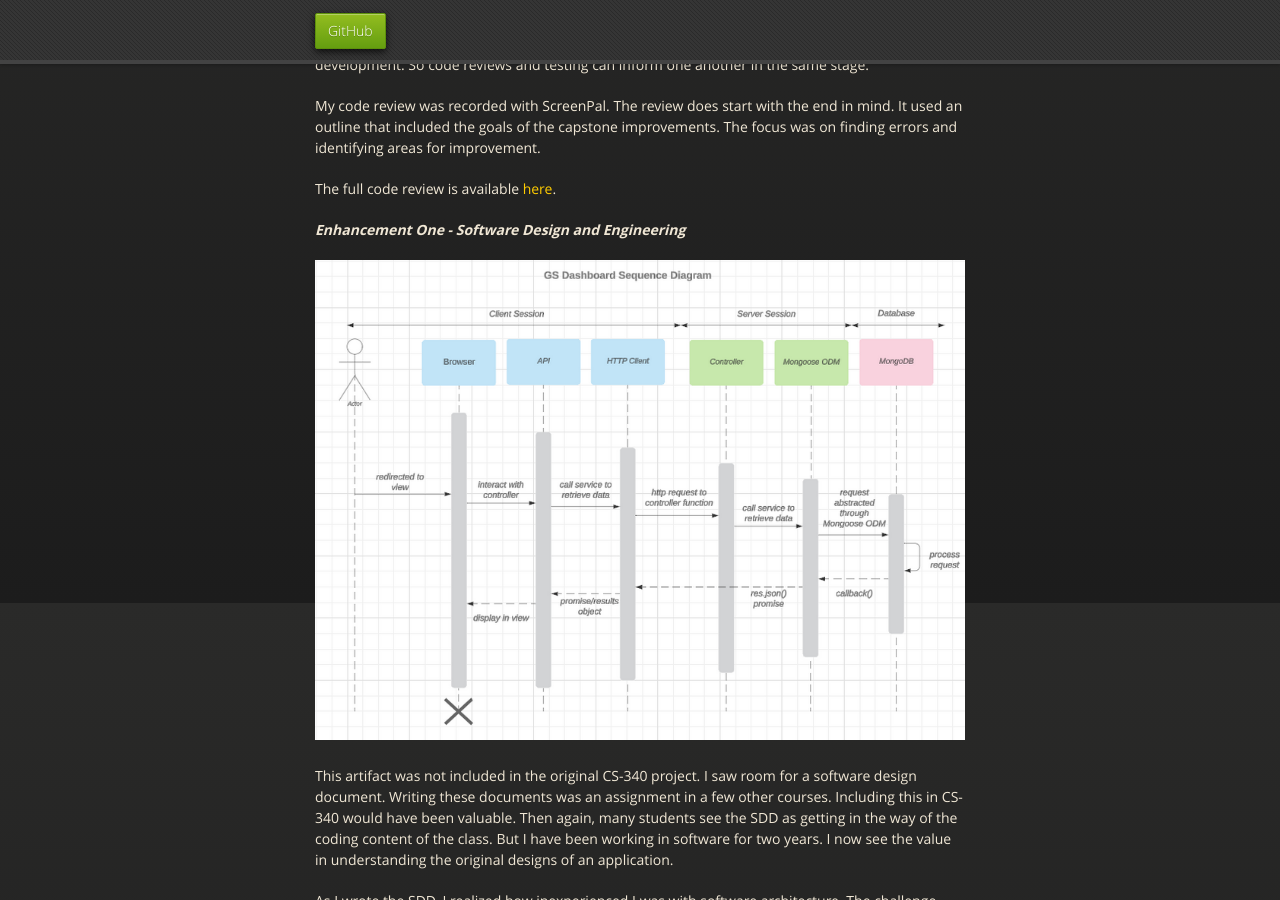
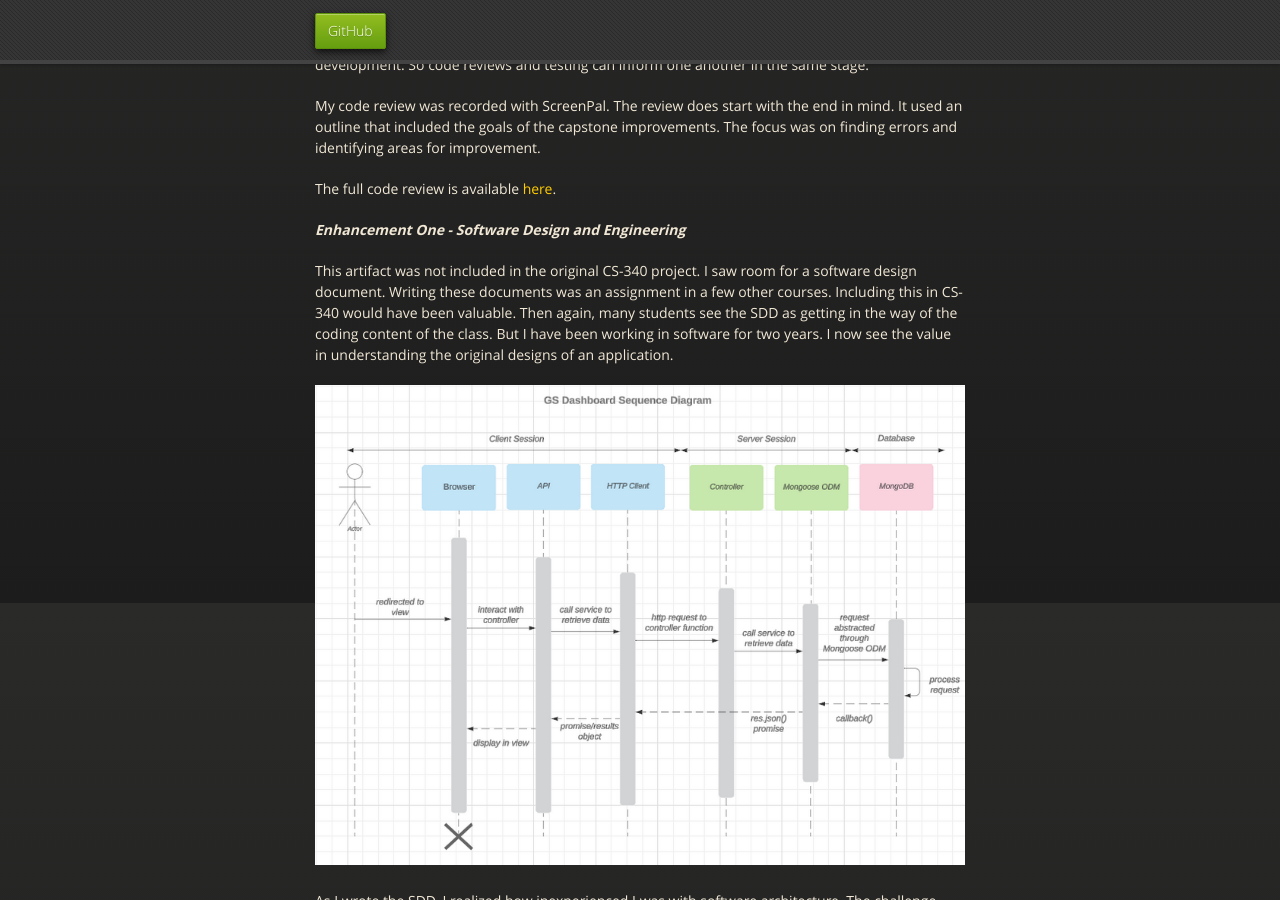
Before and after one commit to b5yB/b5yB.github.io, a Jekyll site: the page built from index.md, in a window 1280 px wide and 900 px high, scrolled down 1197 px. Built offline with Jekyll 4.4.1, drawn with Linux system fonts in a browser that asks for light colours.

```diff
--- a/index.md
+++ b/index.md
@@ -10,6 +10,9 @@ My experience in the SNHU Computer Science program has taught me a lot. Not alwa
  Collaboration is not evident in this portfolio, but it was core to each course in this degree. Every course had a group discussion running parallel with the material and assignments. This discussion was as valuable as the material. In some cases, it was the most valuable. There is unlimited information available to any developer. But when you don't know the right question, it is difficult to find the right answer. This is another lesson that takes time and hands-on experience to learn. Many times, the discussions and knowledge sharing saved me hours of research. My approach to new problems at work has become much more collaborative. Because now my options are clear. Save my ego and never look like I don't know something. Or ask others what they already know and save my time.
 
  The rest of this ePortfolio showcases the technical skills gained in the program. The portfolio centers around one artifact and three enhancements. In CS-340 (Client Server Development), we built a company dashboard application. This was a full stack application using Dash, Python, and MongoDB. The three enhancements showcase skill development in three categories. The categories of: "Software Design and Engineering", "Algorithms and Data Structures", and "Databases". The first enhancement is a Software Design Document. The second enhancement is a token-based authorization system. The third enhancement is user interactive CRUD functionality.
+
+
+
 
 
 **_Code Review_**
@@ -25,13 +28,19 @@ My code review was recorded with ScreenPal. The review does start with the end i
 The full code review is available [here](https://drive.google.com/drive/folders/1Pq5_oSiOKD_sdR8QveYq3-UdLQvCF-kj?usp=drive_link).
 
 
+
+
+
 **_Enhancement One - Software Design and Engineering_**
+
+This artifact was not included in the original CS-340 project. I saw room for a software design document. Writing these documents was an assignment in a few other courses. Including this in CS-340 would have been valuable. Then again, many students see the SDD as getting in the way of the coding content of the class. But I have been working in software for two years. I now see the value in understanding the original designs of an application.
+
 
 ![sequence-diagram](./assets/images/sequence-diagram.png)
 
-This artifact was not included in the original CS-340 project. I saw room for a software design document. Writing these documents was an assignment in a few other courses. Including this in CS-340 would have been valuable. Then again, many students see the SDD as getting in the way of the coding content of the class. But I have been working in software for two years. I now see the value in understanding the original designs of an application.
 
 As I wrote the SDD, I realized how inexperienced I was with software architecture. The challenge was in designing my planned enhancements. The software design documents I wrote in previous classes came with planned architecture. Planning  something new required a lot of thought, diagramming, and pseudo-code. So it was a valuable experience. I plan to use all this at work in the very near future.
+
 
 Excerpt from the SDD:
 > Design Constraints
@@ -42,6 +51,7 @@ Excerpt from the SDD:
 > The app must meet security standards and follow laws like GDPR and PCI DSS. Standard security practices should limit the minimal risk of the application.
 > The app may need to connect with legacy systems or external apps. So it needs to work with existing systems and share data. This needs thorough planning to avoid issues and keep data secure.
 > These are our critical design constraints. Meeting them well will ensure a secure, scalable, and user-friendly app that meets requirements.
+
 
 The goal of this enhancement was to meet these outcomes:
 * Employ strategies for building collaborative environments that enable diverse audiences to support organizational decision-making in the field of computer science.
```
